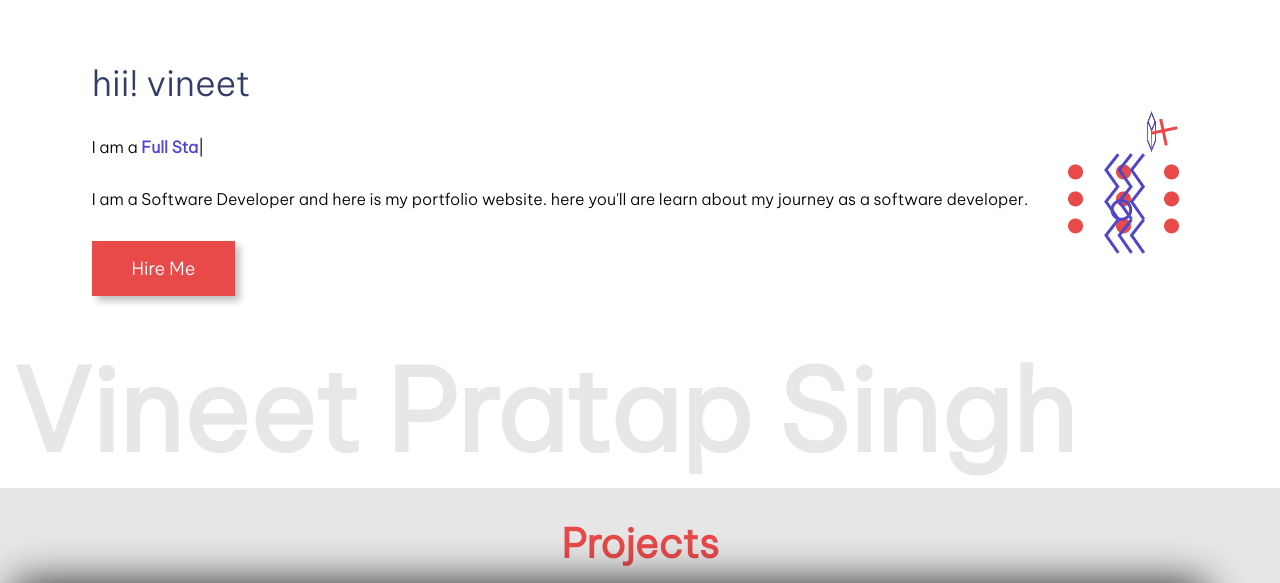
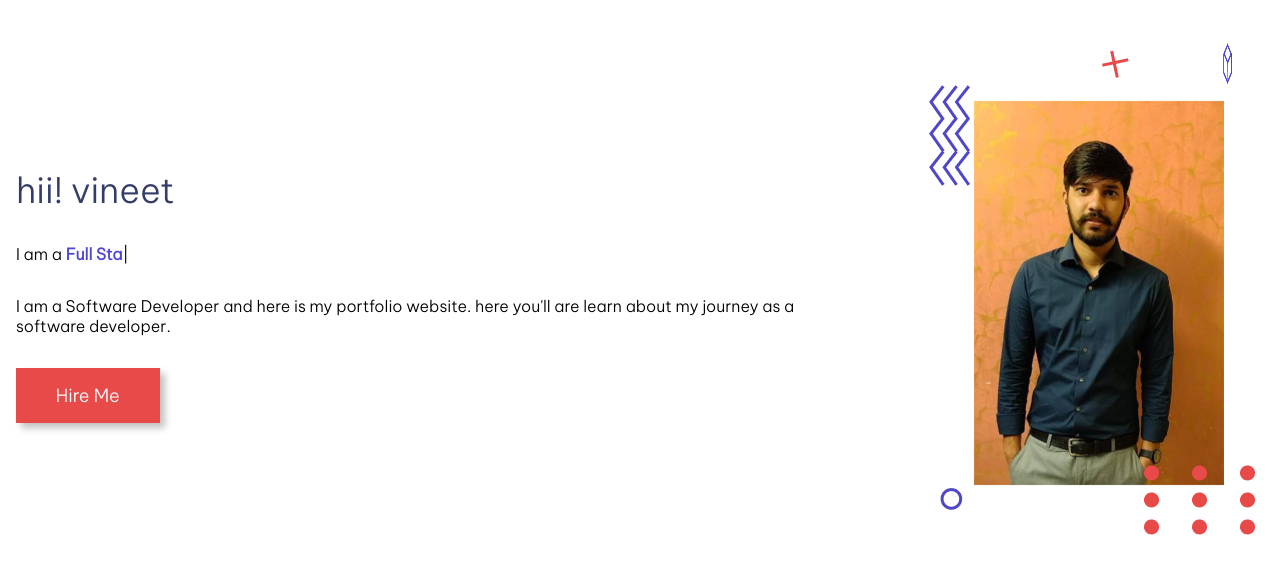
Before and after one commit to vineet9012/Portfolio-Website, a plain HTML site: page index.html in a window 1280 px wide. Shown: the part 76-659 px from the top of the page. Drawn offline with nearby package versions, Linux system fonts and the light colour scheme; files whose address does not match are found by name.

Commit message:
Update index.html

```diff
--- a/index.html
+++ b/index.html
@@ -66,7 +66,7 @@
                     <img src="./images/userAsset/plus.png" alt="" />
                   </div>
                   <div class="user-image">
-                    <img src="./images/userAsset/UserImage.jpeg" alt="" />
+                    <img src="./UserImage.jpeg" alt="" />
                   </div>
             </div>
 
```
